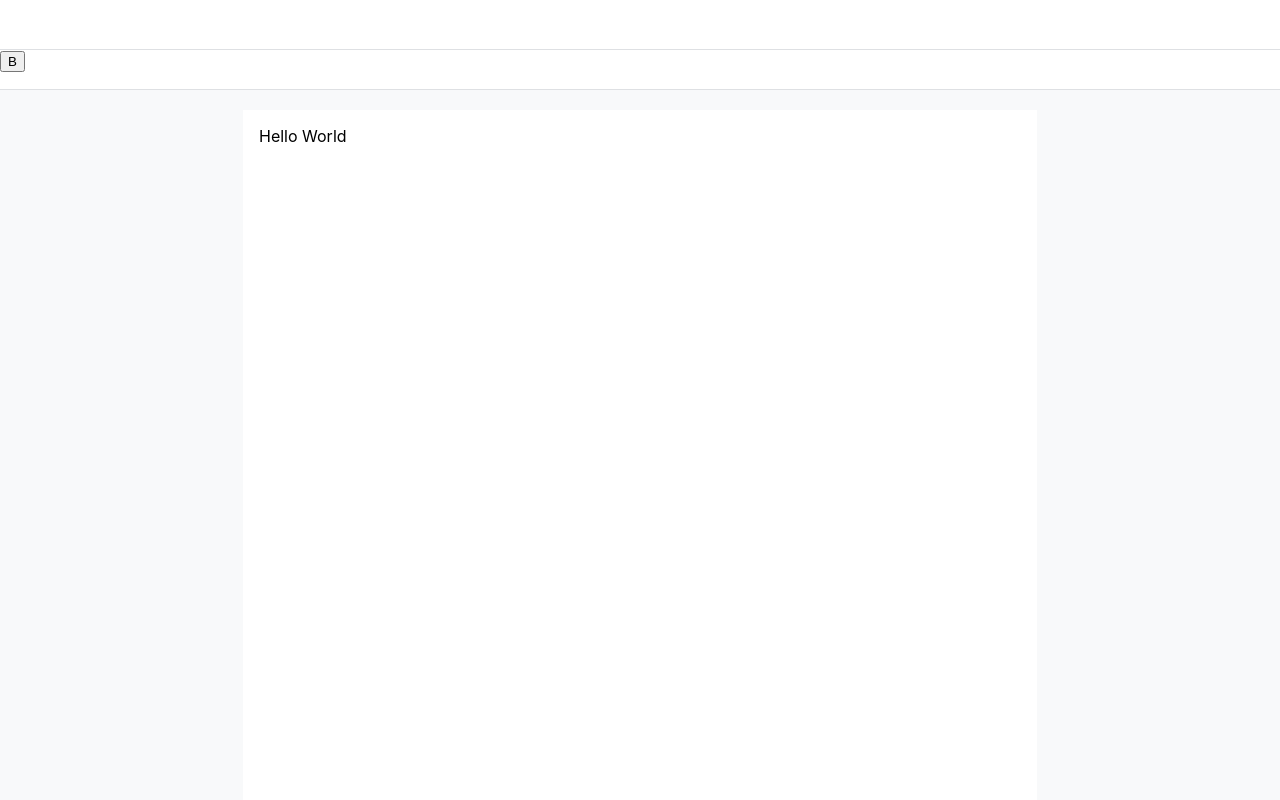
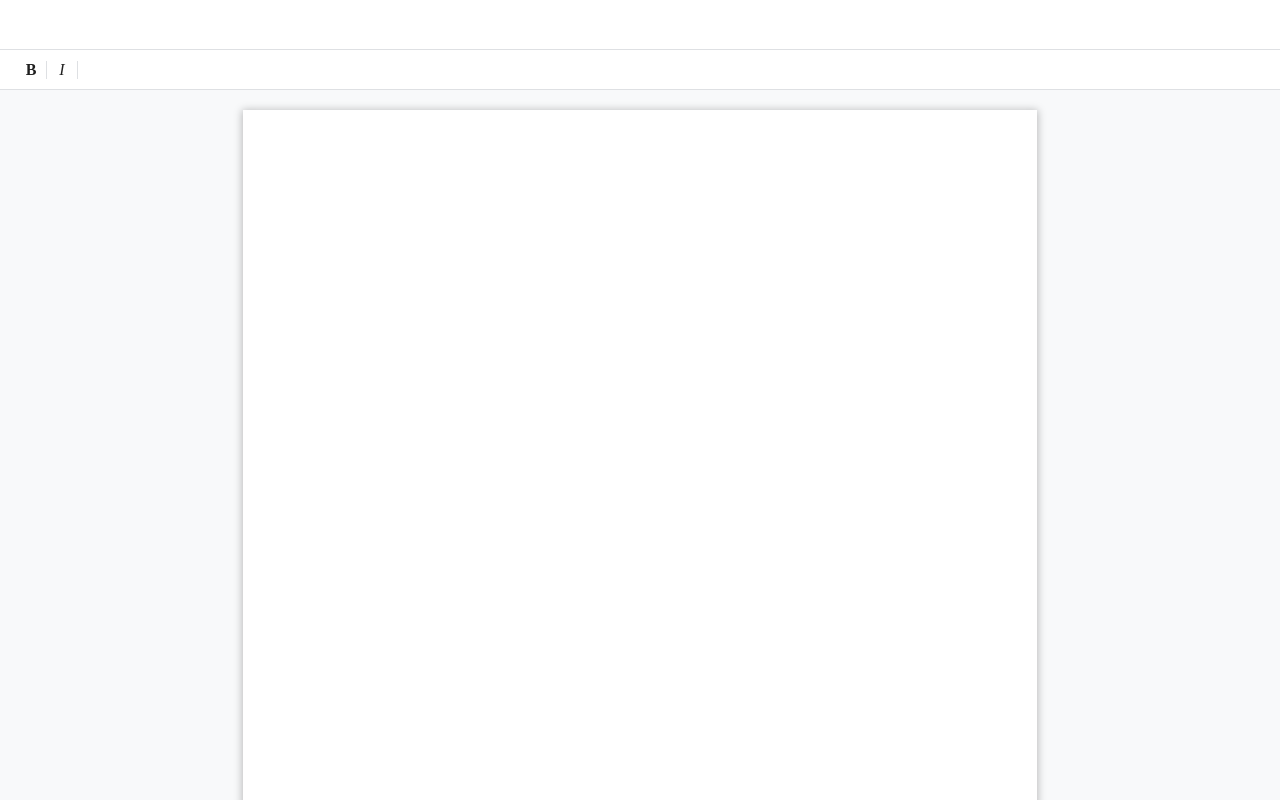
Before and after one commit to AlonTzafari/real-time-collab-editor, a React (Create React App) app: page / in a window 1280 px wide. Shown: the top 800 px of the page. Built offline with nearby package versions, Linux system fonts and the light colour scheme.

Commit message:
working editor

```diff
--- a/src/App.scss
+++ b/src/App.scss
@@ -4,4 +4,5 @@
   padding-top: $appHeaderPadding;
   background-color: $backgroundColor;
   min-height: 100vh;
+  overflow: hidden;
 }
--- a/src/components/Editor/Editor.scss
+++ b/src/components/Editor/Editor.scss
@@ -3,6 +3,7 @@
   width: 794px;
   height: 1123px;
   background-color: white;
+  box-shadow: 0 1px 8px 1px rgba(0, 0, 0, 0.253);
   .ProseMirror {
     overflow: hidden;
     padding-left: 1em;
--- a/src/components/Editor/Editor.tsx
+++ b/src/components/Editor/Editor.tsx
@@ -1,16 +1,17 @@
 import './Editor.scss'
 import { schema } from 'prosemirror-schema-basic'
-import { EditorState, TextSelection } from 'prosemirror-state'
+import { EditorState, Selection, TextSelection } from 'prosemirror-state'
 import { EditorView } from 'prosemirror-view'
 import { undo, redo, history } from 'prosemirror-history'
 import { keymap } from 'prosemirror-keymap'
-import { baseKeymap } from 'prosemirror-commands'
-import { useEffect, useRef, MutableRefObject } from 'react'
+import { baseKeymap, toggleMark } from 'prosemirror-commands'
+import { useState, useEffect, useRef, MutableRefObject } from 'react'
 import MenuBar from '../MenuBar'
 
 export default function Editor() {
   const viewHost = useRef() as MutableRefObject<HTMLDivElement>
   const viewRef = useRef() as MutableRefObject<EditorView>
+  const [selection, setSelection] = useState(null as null | Selection)
 
   useEffect(() => {
     const state = EditorState.create({
@@ -21,38 +22,35 @@ export default function Editor() {
         keymap(baseKeymap),
       ],
     })
-    viewRef.current = new EditorView(viewHost.current, { state })
+    let prevSelection: null | Selection<any> = null
+    viewRef.current = new EditorView(viewHost.current, {
+      state,
+      dispatchTransaction(transaction) {
+        const changed = !prevSelection?.eq(transaction.selection)
+        prevSelection = transaction.selection
+        if (changed) setSelection(prevSelection)
+
+        const newState = viewRef.current.state.apply(transaction)
+        viewRef.current.updateState(newState)
+      },
+    })
     const { current: view } = viewRef
     view.focus()
-    view.dispatch(view.state.tr.insertText('Hello World'))
-    view.dispatch(
-      view.state.tr.setSelection(TextSelection.atEnd(view.state.doc)),
-    )
     return () => view.destroy()
   }, [])
 
   const editorActions = {
-    setBold() {
+    setMark(mark: string) {
       const { current: view } = viewRef
       view.focus()
-      const { state } = view
-      const isBold = state.doc
-        .nodeAt(state.selection.$from.pos)
-        ?.marks.some((mark) => mark.type.name === 'strong')
-      view.dispatch(
-        state.tr[isBold ? 'removeMark' : 'addMark'](
-          state.selection.$from.pos,
-          state.selection.$to.pos,
-          schema.mark('strong'),
-        ),
-      )
+      toggleMark(schema.marks[mark])(view.state, view.dispatch)
     },
   }
 
   return (
     <>
-      <MenuBar editorActions={editorActions} />
-      <div className="editor" ref={viewHost}></div>
+      <MenuBar editorActions={editorActions} selection={selection} />
+      <div className="editor" ref={viewHost} />
     </>
   )
 }
--- a/src/components/MenuBar/MenuBar.scss
+++ b/src/components/MenuBar/MenuBar.scss
@@ -2,10 +2,25 @@
 
 .menuBar {
   position: fixed;
+  display: flex;
   top: 50px;
   box-sizing: border-box;
   width: 100vw;
+  padding-left: 1em;
+  padding-right: 1em;
   height: $menuBarHeight;
   background-color: white;
   border-bottom: 1px solid $borderColor;
+  align-items: center;
+  .menuBtn {
+    all: unset;
+    color: $btnTextColor;
+    font-family: 'Times New Roman', Times, serif;
+    min-width: 30px;
+    border-right: 1px solid $borderColor;
+    text-align: center;
+    &:hover {
+      cursor: pointer;
+    }
+  }
 }
--- a/src/components/MenuBar/MenuBar.tsx
+++ b/src/components/MenuBar/MenuBar.tsx
@@ -1,19 +1,47 @@
 import './MenuBar.scss'
 import { MouseEventHandler } from 'react'
+import { Selection } from 'prosemirror-state'
 
 interface MenuBarProps {
   editorActions: { [key: string]: Function }
+  selection: null | Selection<any>
 }
 
-export default function MenuBar({ editorActions }: MenuBarProps) {
+export default function MenuBar({ editorActions, selection }: MenuBarProps) {
+  //   useEffect(() => {
+  //     console.log(
+  //       selection === null
+  //         ? 'no selection'
+  //         : selection.empty
+  //         ? 'nothing selected'
+  //         : 'content selected',
+  //     )
+  //   }, [selection])
   const boldHandler: MouseEventHandler = (e) => {
-    editorActions.setBold()
+    editorActions.setMark('strong')
+    e.preventDefault()
+  }
+  const italicHandler: MouseEventHandler = (e) => {
+    editorActions.setMark('em')
     e.preventDefault()
   }
 
   return (
     <div className="menuBar">
-      <button onClick={boldHandler}>B</button>
+      <button
+        style={{ fontWeight: 'bold' }}
+        className="menuBtn"
+        onClick={boldHandler}
+      >
+        B
+      </button>
+      <button
+        style={{ fontStyle: 'italic' }}
+        className="menuBtn"
+        onClick={italicHandler}
+      >
+        I
+      </button>
     </div>
   )
 }
--- a/src/styles/constants.scss
+++ b/src/styles/constants.scss
@@ -3,3 +3,4 @@ $menuBarHeight: 40px;
 $appHeaderPadding: $headerHeight + $menuBarHeight;
 $backgroundColor: rgb(248, 249, 250);
 $borderColor: rgb(222, 224, 227);
+$btnTextColor: rgb(32, 32, 32);
```
